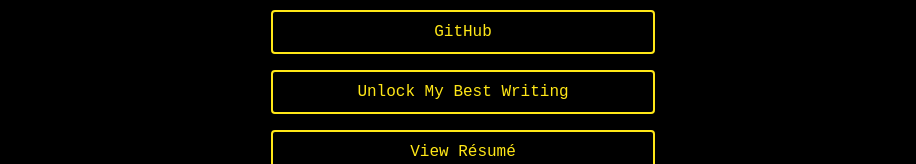
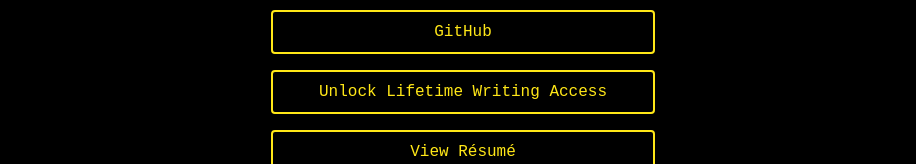
Before and after one commit to drewcleaverdotcom/drewcleaver.com, a Next.js app: page / in a window 1280 px wide. Shown: the part 719-883 px from the top of the page, without its empty margins (177-1093 px from the left). Built offline with nearby package versions, Linux system fonts and the light colour scheme; no server answers.

Commit message:
Update writing button text and link

```diff
--- a/pages/index.jsx
+++ b/pages/index.jsx
@@ -63,8 +63,13 @@
           >
             GitHub
           </a>
-          <a href="https://drewcleaver.kit.com/f122a238d5" className={buttonClass}>
-            Unlock My Best Writing
+          <a
+            href="https://drewcleaver.kit.com/products/lifetime-sub"
+            target="_blank"
+            rel="noopener noreferrer"
+            className={buttonClass}
+          >
+            Unlock Lifetime Writing Access
           </a>
           <Link href="/resume" className={buttonClass}>
             View Résumé
```
